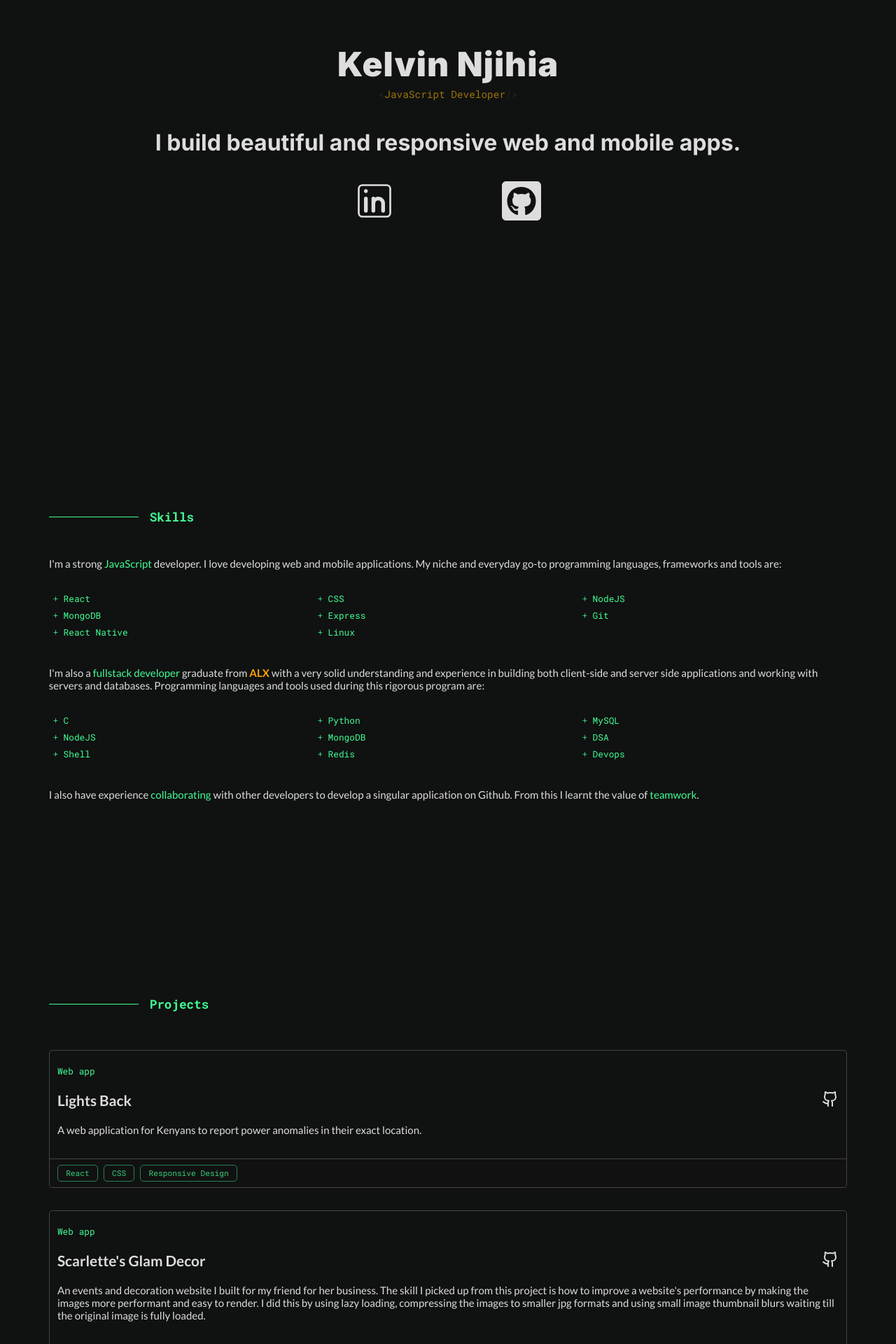
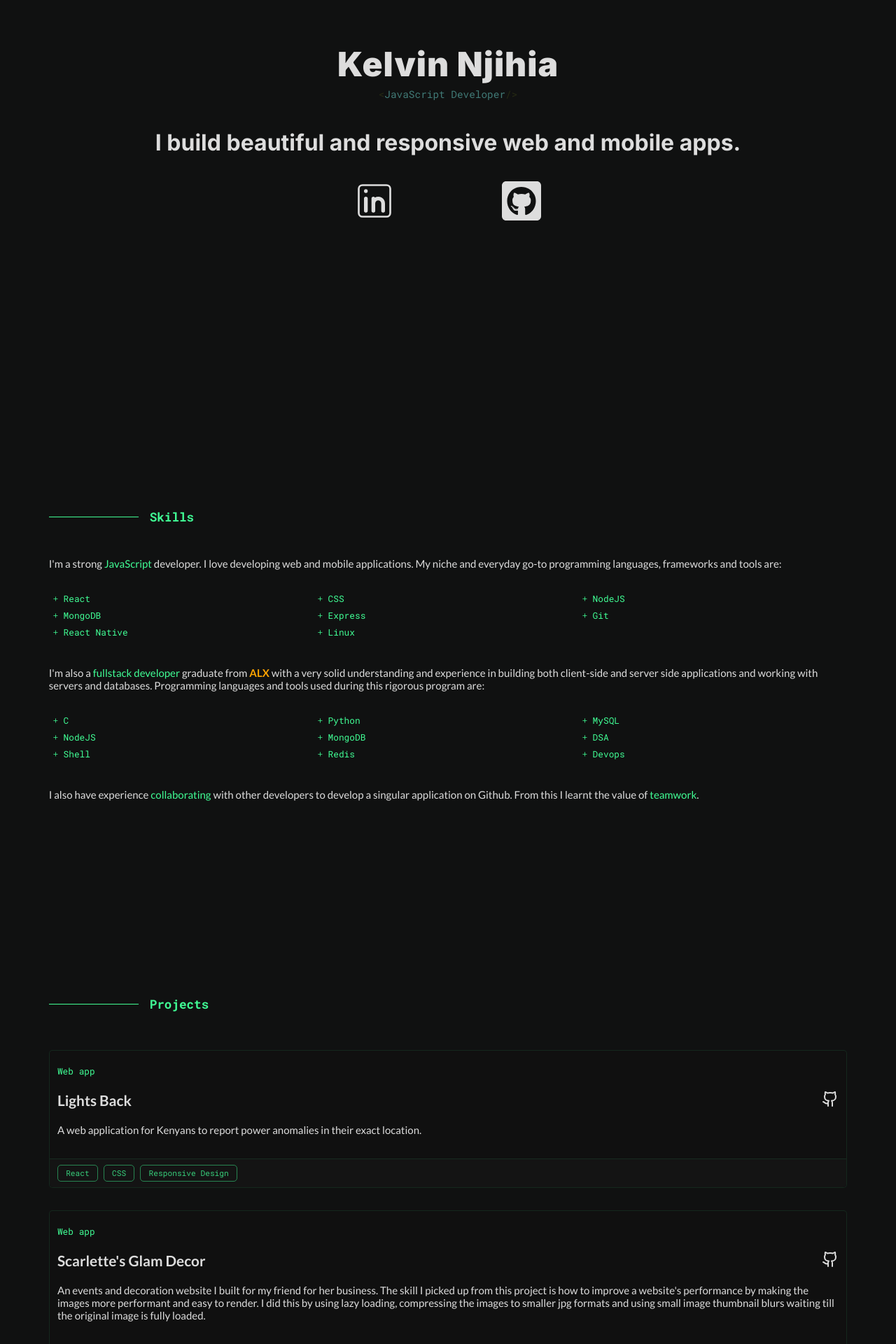
Before and after one commit to 2Kelvin/official-portfolio, a React (Create React App) app: page / in a window 1280 px wide. Shown: the part 240-2160 px from the top of the page at 70% size. Built offline with nearby package versions, Linux system fonts and the light colour scheme.

Commit message:
tweak some colors#3

```diff
--- a/src/components/CardProject/CardProject.css
+++ b/src/components/CardProject/CardProject.css
@@ -1,7 +1,8 @@
 .projectCard {
-    border: 1px solid #444;
+    border: 1px solid rgba(64, 254, 149, 0.1);
     border-radius: 5px;
     padding-top: 1.2rem;
+    background-color: #101010;
 }
 
 .projectCard code {
@@ -41,13 +42,13 @@
 
 .projectCard .appLanguages {
     margin-top: 2rem;
-    border-top: 1px solid #444;
+    border-top: 1px solid rgba(64, 254, 149, 0.1);
     height: 2.5rem;
     display: grid;
     align-items: center;
     justify-content: start;
     padding: 0 0.7rem;
-    background-color: #111;
+    background-color: #141414;
     border-bottom-left-radius: 5px;
     border-bottom-right-radius: 5px;
 }
--- a/src/components/Home/Home.css
+++ b/src/components/Home/Home.css
@@ -19,7 +19,7 @@
     font-size: 0.9rem;
     opacity: 0.6;
     margin: 0;
-    color: #F7B801;
+    color: #60C0BA;
 }
 
 .home p{
```
